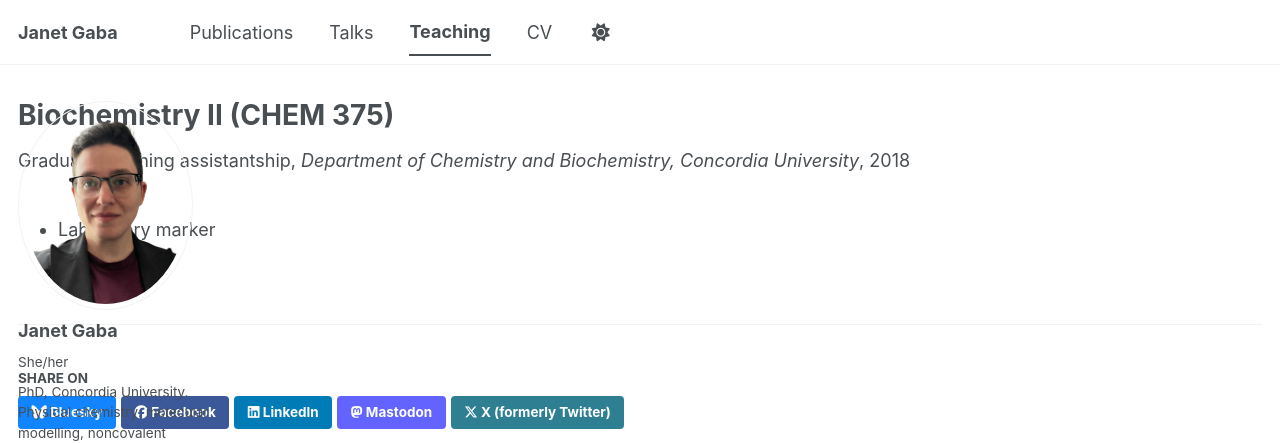
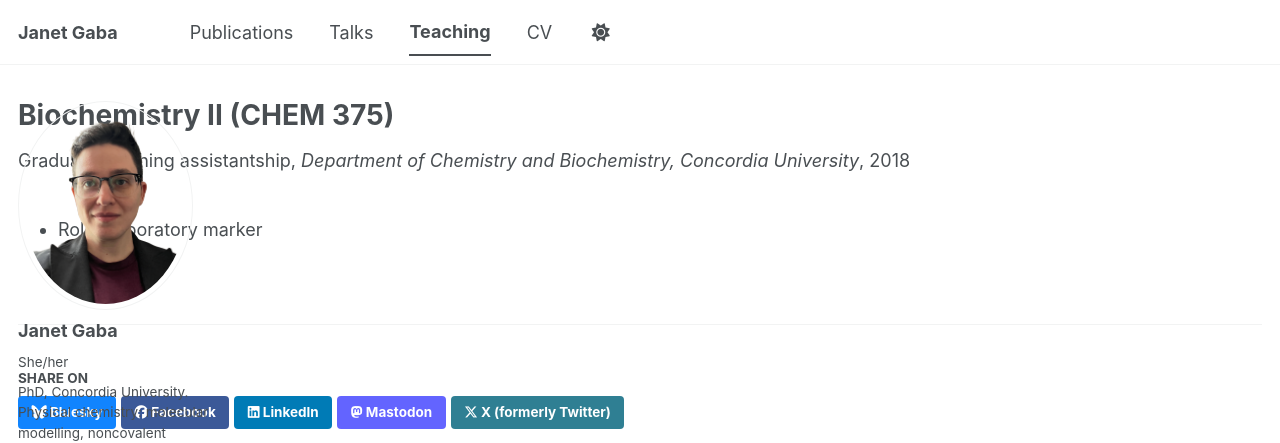
Before and after one commit to janetgaba/janetgaba.github.io, a Jekyll site: the page built from _teaching/chem_375.md, in a window 1280 px wide. Shown: the top 443 px of the page. Built offline with Jekyll 4.4.1, drawn with Linux system fonts in a browser that asks for light colours; some web fonts are replaced; a script bundle is joined from its source files by our own code; library files that are not in the unit come from our copies; some of the changed lines change nothing that is shown.

Commit message:
Update chem_375.md

```diff
--- a/_teaching/chem_375.md
+++ b/_teaching/chem_375.md
@@ -8,4 +8,4 @@ date: 2018-01-01
 location: "Montreal, QC, Canada"
 ---
 
-- Laboratory marker
+- Role: Laboratory marker
```
